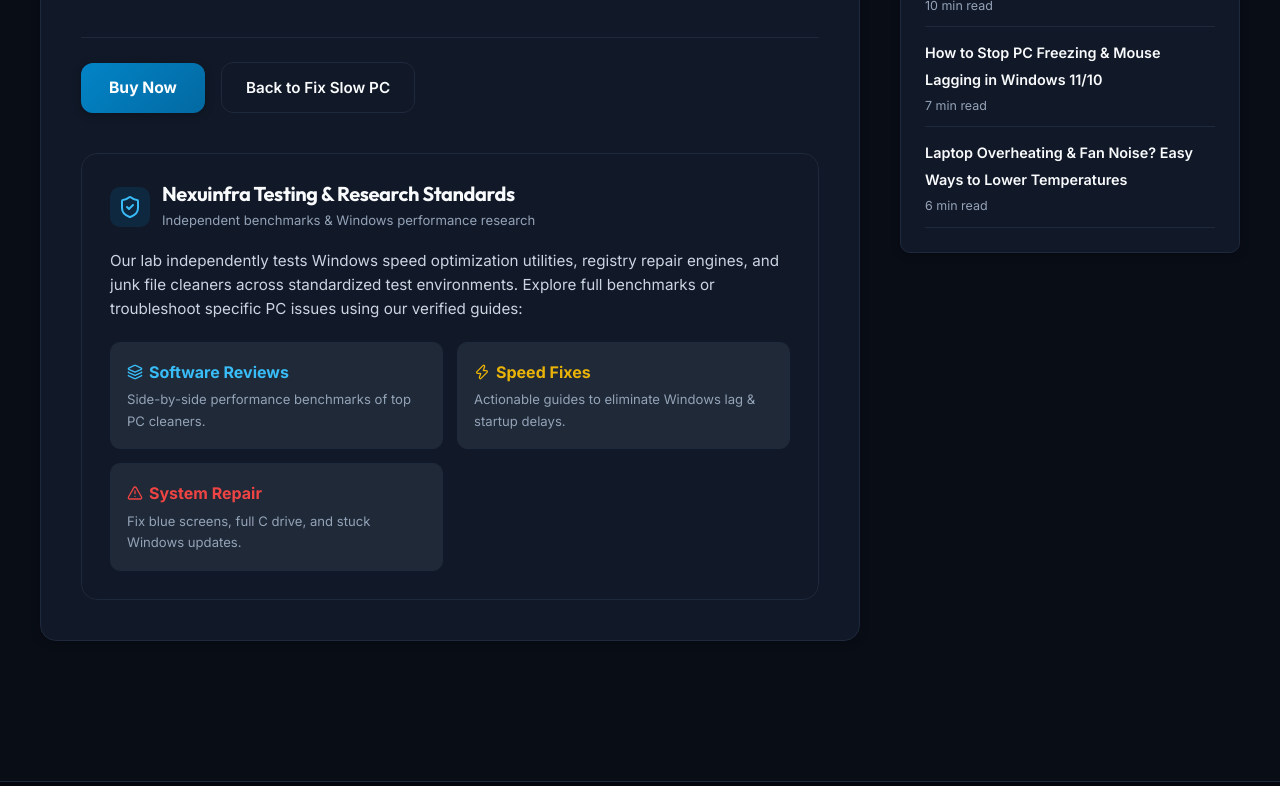
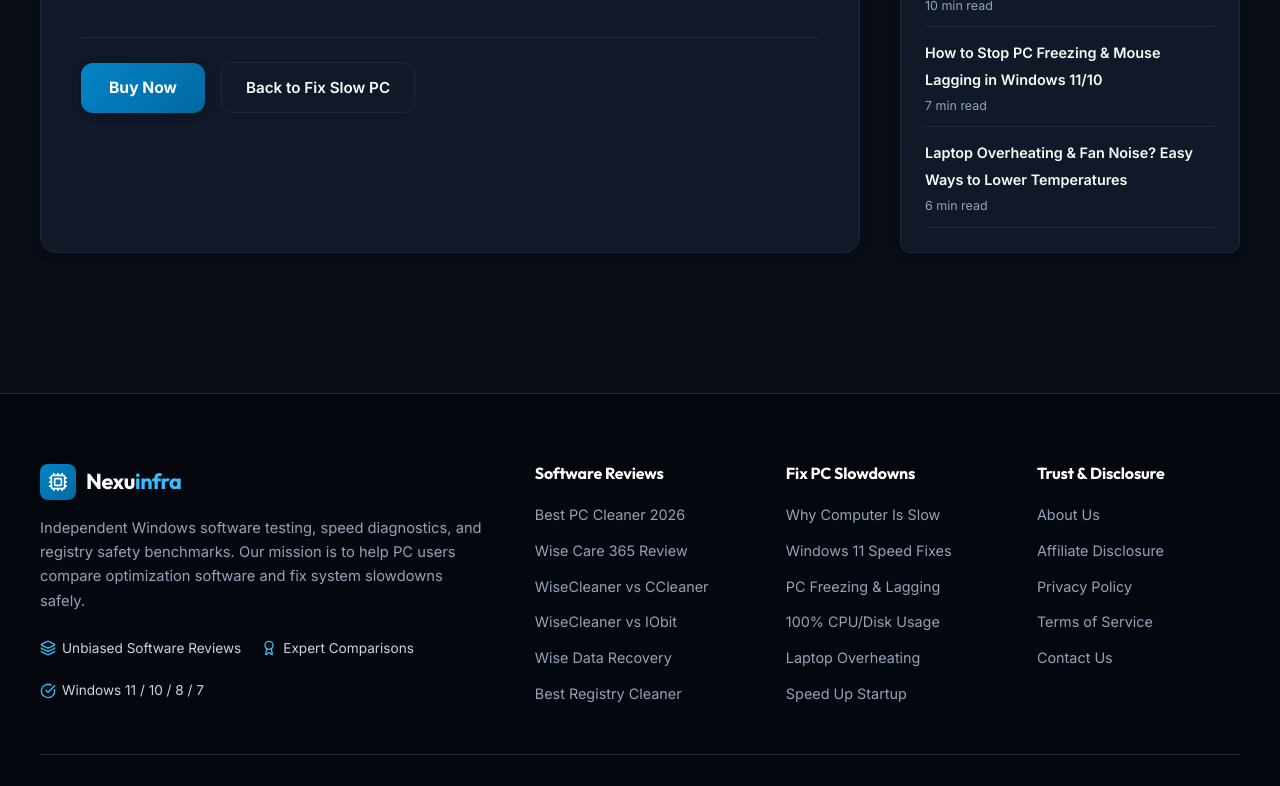
Before and after one commit to codershiveinterns-cloud/Nexuinfra, a React (Vite) app: page /blog/high-cpu-disk-usage-fix in a window 1280 px wide. Shown: the part 732-1518 px from the top of the page. Built offline with nearby package versions, Linux system fonts and the light colour scheme.

Commit message:
Remove Nexuinfra Testing & Research Standards card from article view

```diff
--- a/src/pages/ArticleView.jsx
+++ b/src/pages/ArticleView.jsx
@@ -111,46 +111,6 @@ export default function ArticleView() {
               Back to {article.categoryLabel || 'Blogs'}
             </Link>
           </div>
-
-          {/* INDEPENDENT TESTING & RECOMMENDED NEXT STEPS */}
-          <div className="article-next-steps-card">
-            <div style={{ display: 'flex', alignItems: 'center', gap: '12px', marginBottom: '16px' }}>
-              <div style={{ width: '40px', height: '40px', borderRadius: '10px', backgroundColor: 'rgba(2, 132, 199, 0.15)', display: 'flex', alignItems: 'center', justifyContent: 'center', color: 'var(--color-accent-light)' }}>
-                <ShieldCheck size={24} />
-              </div>
-              <div>
-                <h3 style={{ margin: 0, fontSize: '1.25rem', color: 'var(--color-primary)' }}>Nexuinfra Testing & Research Standards</h3>
-                <span style={{ fontSize: '0.82rem', color: 'var(--color-muted)' }}>Independent benchmarks & Windows performance research</span>
-              </div>
-            </div>
-
-            <p style={{ fontSize: '0.95rem', color: 'var(--color-text)', lineHeight: '1.6', marginBottom: '20px' }}>
-              Our lab independently tests Windows speed optimization utilities, registry repair engines, and junk file cleaners across standardized test environments. Explore full benchmarks or troubleshoot specific PC issues using our verified guides:
-            </p>
-
-            <div style={{ display: 'grid', gridTemplateColumns: 'repeat(auto-fit, minmax(220px, 1fr))', gap: '14px' }}>
-              <Link to="/reviews" className="next-step-box">
-                <div style={{ color: 'var(--color-accent-light)', fontWeight: '700', marginBottom: '4px', display: 'flex', alignItems: 'center', gap: '6px' }}>
-                  <Layers size={16} /> Software Reviews
-                </div>
-                <p style={{ fontSize: '0.82rem', color: 'var(--color-muted)', margin: 0 }}>Side-by-side performance benchmarks of top PC cleaners.</p>
-              </Link>
-
-              <Link to="/blog" className="next-step-box">
-                <div style={{ color: '#eab308', fontWeight: '700', marginBottom: '4px', display: 'flex', alignItems: 'center', gap: '6px' }}>
-                  <Zap size={16} /> Speed Fixes
-                </div>
-                <p style={{ fontSize: '0.82rem', color: 'var(--color-muted)', margin: 0 }}>Actionable guides to eliminate Windows lag & startup delays.</p>
-              </Link>
-
-              <Link to="/problems" className="next-step-box">
-                <div style={{ color: '#ef4444', fontWeight: '700', marginBottom: '4px', display: 'flex', alignItems: 'center', gap: '6px' }}>
-                  <AlertTriangle size={16} /> System Repair
-                </div>
-                <p style={{ fontSize: '0.82rem', color: 'var(--color-muted)', margin: 0 }}>Fix blue screens, full C drive, and stuck Windows updates.</p>
-              </Link>
-            </div>
-          </div>
         </main>
 
         {/* Sidebar */}
```
